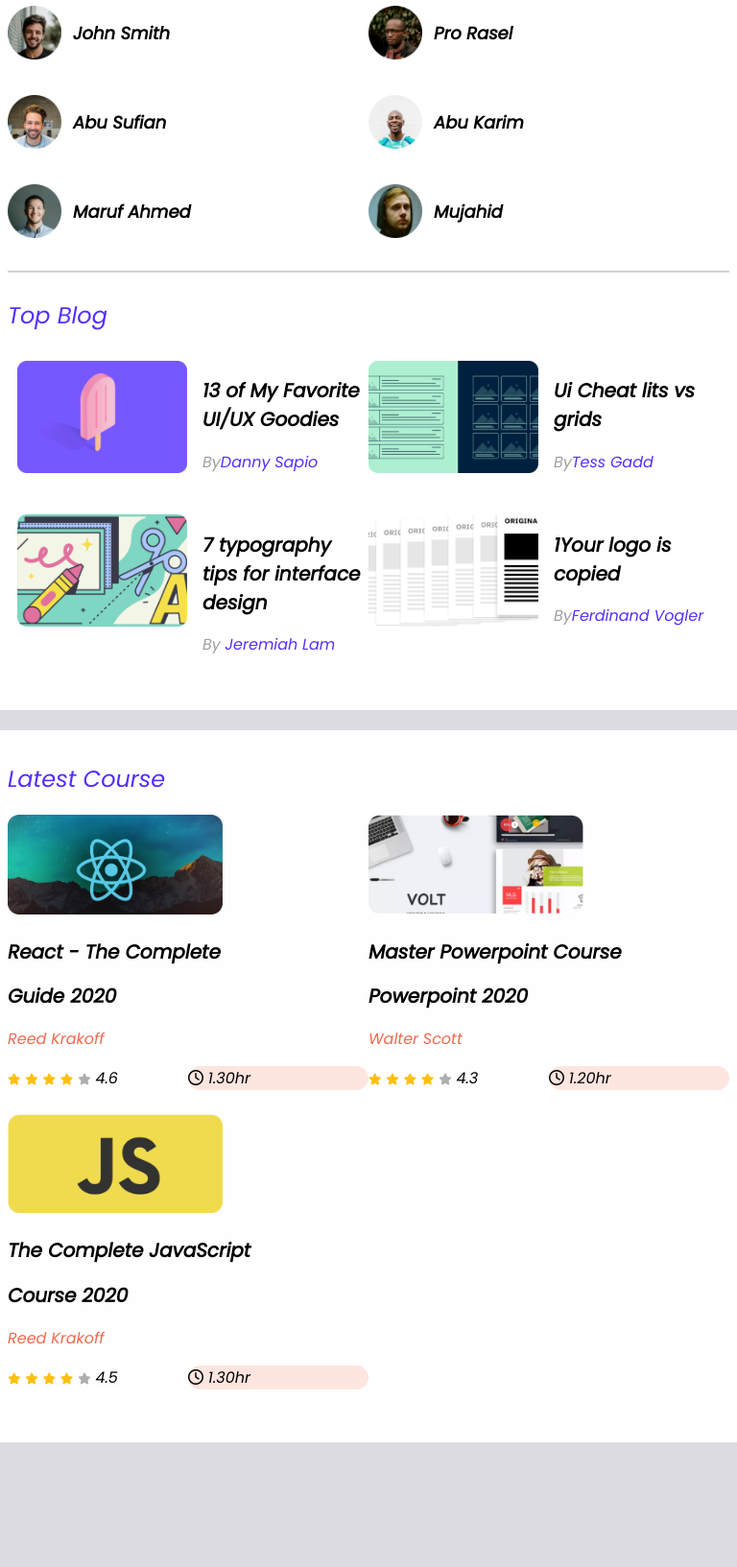
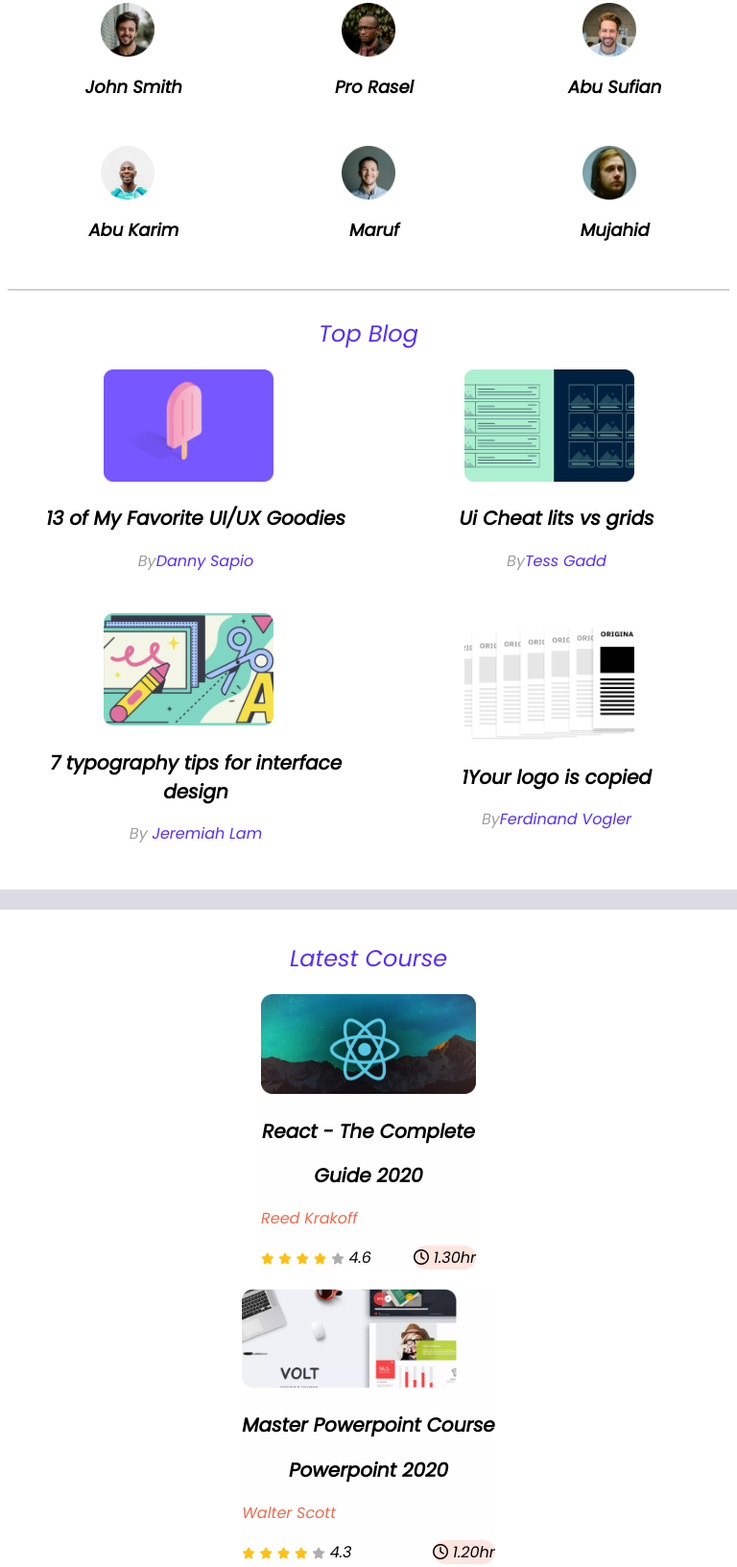
Before and after one commit to KhanZiaul/leader_board_responsive_website, a plain HTML site: page index.html in a window 768 px wide. Shown: the part 114-1747 px from the top of the page at 96% size. Before the commit the page ends 1625 px from the top, so only its background shows below. Drawn offline with Linux system fonts and the light colour scheme.

Commit message:
updated responsiveness for small device

```diff
--- a/index.html
+++ b/index.html
@@ -36,7 +36,7 @@
                 </div>
                 <div class="player">
                     <img src="images/players/player-5.png" alt="">
-                    <h3 class="player_name">Maruf Ahmed</h3>
+                    <h3 class="player_name">Maruf</h3>
                 </div>
                 <div class="player">
                     <img src="images/players/player-6.png" alt="">
@@ -102,7 +102,7 @@
               <img src="images/courses/course-1.png" alt="">
               <h2 class="blog_title">React - The Complete</h2>
               <h2 class="blog_title">Guide 2020</h2>
-              <p class="pharagraph">Reed Krakoff</p>
+              <p class="paragraph">Reed Krakoff</p>
               <div class="course_info">
               <div>
                 <i class="fa-solid fa-star filled"></i>
@@ -121,7 +121,7 @@
             <img src="images/courses/course-2.png" alt="">
             <h2 class="blog_title">Master Powerpoint Course</h2>
             <h2 class="blog_title">Powerpoint 2020</h2>
-            <p class="pharagraph">Walter Scott</p>
+            <p class="paragraph">Walter Scott</p>
             <div class="course_info">
             <div>
               <i class="fa-solid fa-star filled"></i>
@@ -140,7 +140,7 @@
             <img src="images/courses/course-3.png" alt="">
             <h2 class="blog_title">The Complete JavaScript</h2>
             <h2 class="blog_title">Course 2020</h2>
-            <p class="pharagraph">Reed Krakoff</p>
+            <p class="paragraph">Reed Krakoff</p>
             <div class="course_info">
             <div>
               <i class="fa-solid fa-star filled"></i>
--- a/styles/style.css
+++ b/styles/style.css
@@ -103,7 +103,7 @@ height: 104px;
     align-items: center;
     justify-content: space-between;
 }
-.pharagraph{
+.paragraph{
     color: #ED6B4F;
 }
 .fa-star{
@@ -125,48 +125,95 @@ height: 104px;
 /* Small Device */
 
 @media only screen and (max-width:668px){
+
+    .section_title{
+
+        text-align: center;
+    }
+
     .container{
         width: 100%;
     }
-    .players,.blogs{
+    .player{
         grid-template-columns: repeat(1,1fr);
+        flex-direction: column;
+        justify-content: center;
     }
-    .player{
-        align-items: center;
-        flex-direction: column;
+    .blogs{
+     grid-template-columns: repeat(1,1fr);
+     align-items: center;
+     justify-content: center;
     }
     .blog{
      flex-direction: column;
+     justify-content: center;
+     align-items: center;
+    }
+    .blog_title{
+        text-align: center;
+    }
+    .author_name{
+      text-align: center;
     }
     .courses{
         flex-direction: column;
+        justify-content: center;
+        align-items: center;
     }
     .course{
      margin-bottom: 20px;
+    }
+    .course_info{
+        align-items: center;
+        justify-content:space-evenly;
+    }
+    .paragraph{
+        text-align: center;
     }
 }
 
 /*Medium Device */
 
 @media screen and (min-width:669px) and (max-width:992px){
+    .section_title{
+
+        text-align: center;
+    }
+
     .container{
-        width: 100%
+        width: 100%;
     }
-    .players{
-        grid-template-columns:repeat(2,1fr);
+    .player{
+        grid-template-columns: repeat(2,1fr);
+        flex-direction: column;
+        justify-content: center;
     }
     .blogs{
-        padding: 10px;
+     grid-template-columns: repeat(2,1fr);
+     align-items: center;
+     justify-content: center;
     }
-    .courses{
-        display: grid;
-        grid-template-columns: repeat(2,1fr);
+    .blog{
+     flex-direction: column;
+     justify-content: center;
+     align-items: center;
     }
-    .course_info{
-        display: grid;
-        grid-template-columns: repeat(2,1fr);
+    .blog_title{
+        text-align: center;
+    }
+    .author_name{
+      text-align: center;
     }
     .course{
-        margin-bottom: 25px;
+
+        margin-bottom: 20px;
+    }
+
+    .courses{
+        flex-direction: column;
+        justify-content: center;
+        align-items: center;
+
+
     }
 }
```
